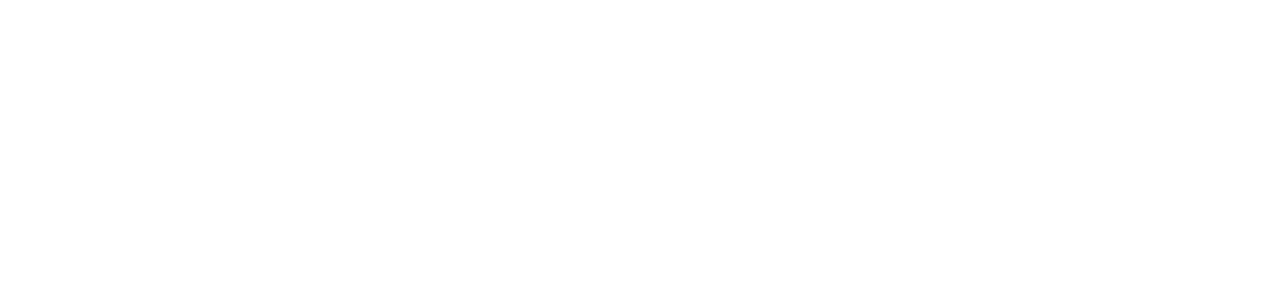
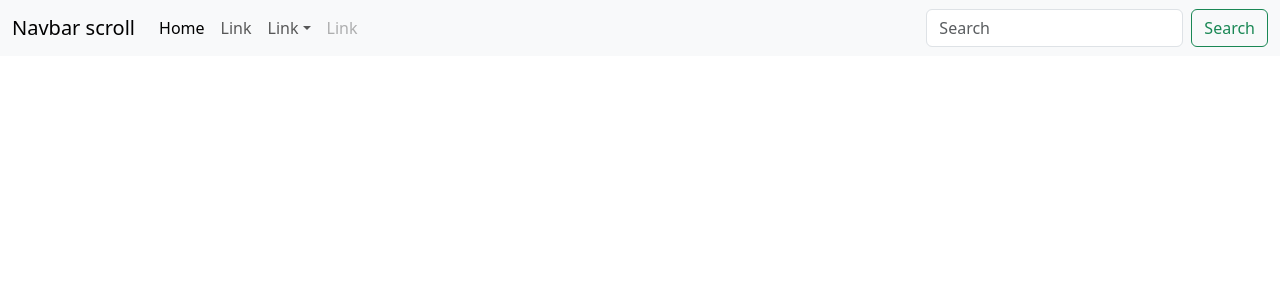
Before and after one commit to pjavadi84/prudent-ecommerce-frontend-api, a React (Create React App) app: page /categories in a window 1280 px wide. Shown: the top 300 px of the page. Built offline with nearby package versions, Linux system fonts and the light colour scheme.

Commit message:
added Bootstrap Navbar template for future

```diff
--- a/public/index.html
+++ b/public/index.html
@@ -25,6 +25,9 @@
       Learn how to configure a non-root public URL by running `npm run build`.
     -->
     <title>React App</title>
+    <meta charset="utf-8">
+    <meta name="viewport" content="width=device-width, initial-scale=1">
+    <link href="https://cdn.jsdelivr.net/npm/bootstrap@5.3.2/dist/css/bootstrap.min.css" rel="stylesheet" integrity="sha384-T3c6CoIi6uLrA9TneNEoa7RxnatzjcDSCmG1MXxSR1GAsXEV/Dwwykc2MPK8M2HN" crossorigin="anonymous">
   </head>
   <body>
     <noscript>You need to enable JavaScript to run this app.</noscript>
@@ -39,5 +42,6 @@
       To begin the development, run `npm start` or `yarn start`.
       To create a production bundle, use `npm run build` or `yarn build`.
     -->
+    <script src="https://cdn.jsdelivr.net/npm/bootstrap@5.3.2/dist/js/bootstrap.bundle.min.js" integrity="sha384-C6RzsynM9kWDrMNeT87bh95OGNyZPhcTNXj1NW7RuBCsyN/o0jlpcV8Qyq46cDfL" crossorigin="anonymous"></script>
   </body>
 </html>
--- a/src/App.js
+++ b/src/App.js
@@ -3,6 +3,8 @@
 import HomePage from './components/HomePage';
 import CategoryPage from './components/CategoryPage';
 import CategoryDetails from './components/CategoryDetails';
+import 'bootstrap/dist/css/bootstrap.min.css';
+import Navbar from './components/Navbar';
 
 // import ProductPage from './components/ProductPage';
 // import LoginPage from './components/LoginPage';
@@ -13,6 +15,7 @@
 function App() {
   return (
     <Router>
+      <Navbar />
       <Routes>
         <Route path="/" element={<HomePage />} />
         <Route exact path="/categories" component={CategoryPage} />
--- /dev/null
+++ b/src/components/Navbar.js
@@ -0,0 +1,82 @@
+import React from 'react';
+
+const Navbar = () => {
+  return (
+    <nav className="navbar navbar-expand-lg bg-body-tertiary">
+      <div className="container-fluid">
+        <a className="navbar-brand" href="#">
+          Navbar scroll
+        </a>
+        <button
+          className="navbar-toggler"
+          type="button"
+          data-bs-toggle="collapse"
+          data-bs-target="#navbarScroll"
+          aria-controls="navbarScroll"
+          aria-expanded="false"
+          aria-label="Toggle navigation"
+        >
+          <span className="navbar-toggler-icon"></span>
+        </button>
+        <div className="collapse navbar-collapse" id="navbarScroll">
+          <ul className="navbar-nav me-auto my-2 my-lg-0 navbar-nav-scroll" style={{ '--bs-scroll-height': '100px' }}>
+            <li className="nav-item">
+              <a className="nav-link active" aria-current="page" href="#">
+                Home
+              </a>
+            </li>
+            <li className="nav-item">
+              <a className="nav-link" href="#">
+                Link
+              </a>
+            </li>
+            <li className="nav-item dropdown">
+              <a
+                className="nav-link dropdown-toggle"
+                href="#"
+                role="button"
+                data-bs-toggle="dropdown"
+                aria-expanded="false"
+              >
+                Link
+              </a>
+              <ul className="dropdown-menu">
+                <li>
+                  <a className="dropdown-item" href="#">
+                    Action
+                  </a>
+                </li>
+                <li>
+                  <a className="dropdown-item" href="#">
+                    Another action
+                  </a>
+                </li>
+                <li>
+                  <hr className="dropdown-divider" />
+                </li>
+                <li>
+                  <a className="dropdown-item" href="#">
+                    Something else here
+                  </a>
+                </li>
+              </ul>
+            </li>
+            <li className="nav-item">
+              <a className="nav-link disabled" aria-disabled="true">
+                Link
+              </a>
+            </li>
+          </ul>
+          <form className="d-flex" role="search">
+            <input className="form-control me-2" type="search" placeholder="Search" aria-label="Search" />
+            <button className="btn btn-outline-success" type="submit">
+              Search
+            </button>
+          </form>
+        </div>
+      </div>
+    </nav>
+  );
+};
+
+export default Navbar;
```
